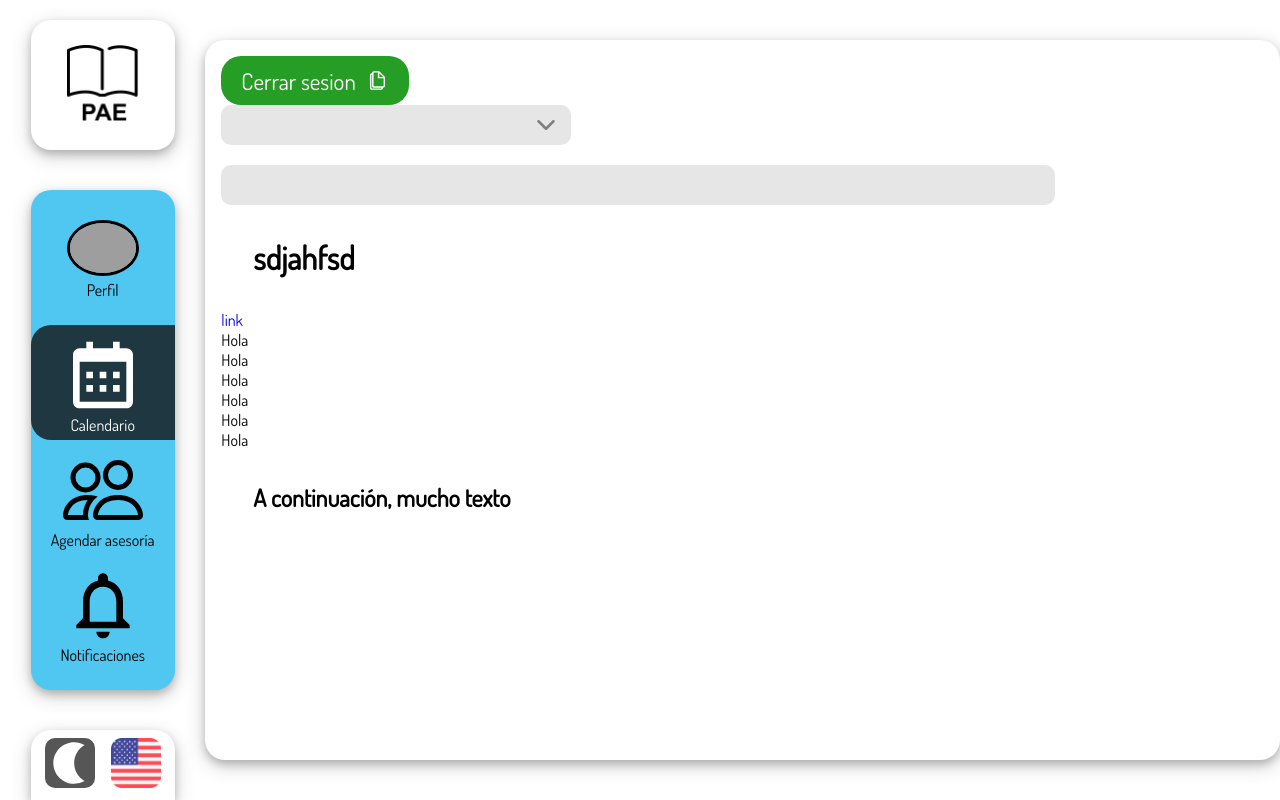
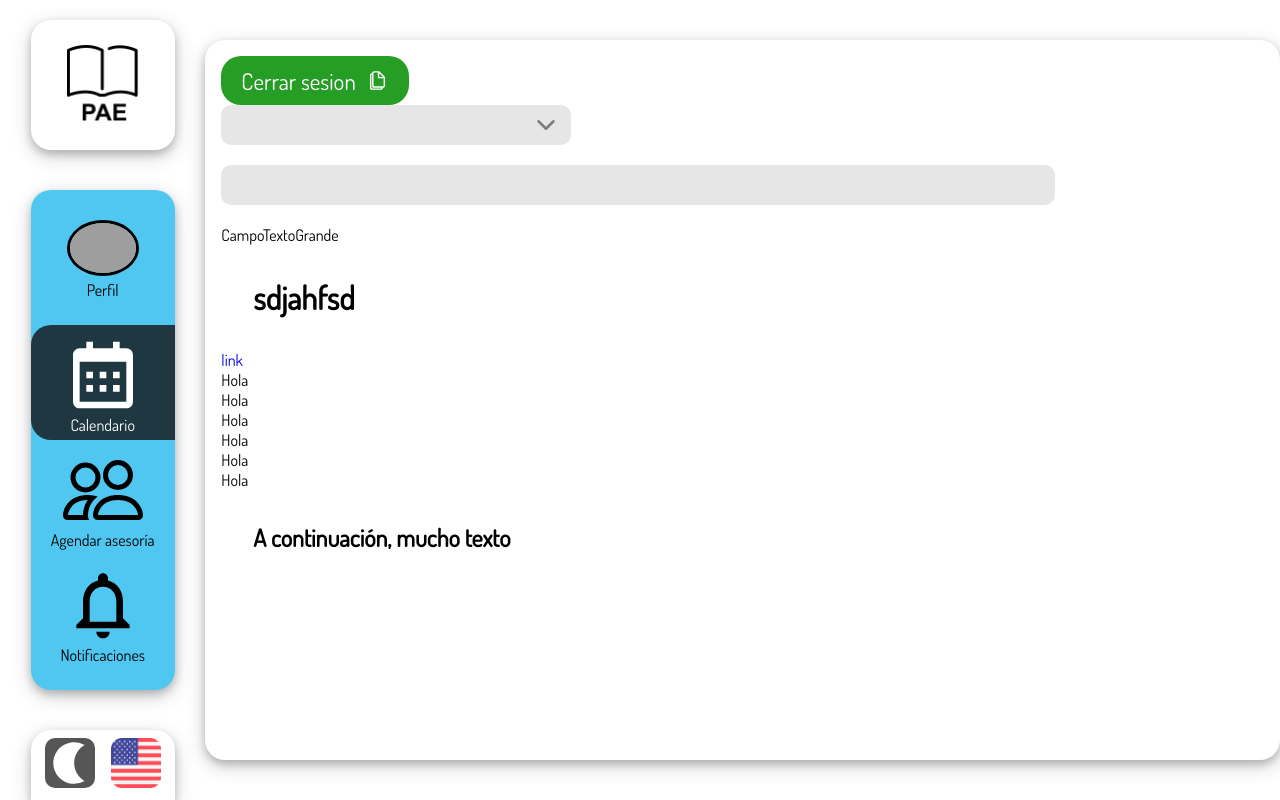
Before and after one commit to Daniel-dadu/PAE_web_platform, a React (Create React App) app in the folder frontend/: page /danielMaldonado in a window 1280 px wide. Built offline with nearby package versions, Linux system fonts and the light colour scheme; grey boxes are pictures that could not be loaded.

Commit message:
Init CampoTextoGrande component #109

```diff
--- /dev/null
+++ b/frontend/src/components/reusable/CampoTextoGrande/CampoTextoGrande.jsx
@@ -0,0 +1,10 @@
+import React from 'react'
+import './CampoTextoGrande.css'
+
+function CampoTextoGrande() {
+  return (
+    <div>CampoTextoGrande</div>
+  )
+}
+
+export default CampoTextoGrande
--- a/frontend/src/routeIndex.js
+++ b/frontend/src/routeIndex.js
@@ -24,3 +24,4 @@ export {default as BarraProgreso } from './components/reusable/BarraProgreso/Bar
 export {default as CampoSeleccionarEnListaDesplegable } from './components/reusable/CampoSeleccionarEnListaDesplegable/CampoSeleccionarEnListaDesplegable.jsx'
 
 export {default as CampoTextoPequeno } from './components/reusable/CampoTextoPequeno/CampoTextoPequeno.jsx'
+export {default as CampoTextoGrande } from './components/reusable/CampoTextoGrande/CampoTextoGrande.jsx'
--- a/frontend/src/views/componentPreview/DanielMaldonado/DanielMaldonado.jsx
+++ b/frontend/src/views/componentPreview/DanielMaldonado/DanielMaldonado.jsx
@@ -1,5 +1,5 @@
 import React from 'react'
-import { Template, BotonConImagen, CampoSeleccionarEnListaDesplegable, CampoTextoPequeno } from '../../../routeIndex'
+import { Template, BotonConImagen, CampoSeleccionarEnListaDesplegable, CampoTextoPequeno, CampoTextoGrande } from '../../../routeIndex'
 
 import './DanielMaldonado.css'
 import { IoMdCopy } from 'react-icons/io'
@@ -26,6 +26,11 @@ function DanielMaldonado() {
 
         <CampoTextoPequeno size="last"/>
 
+        <br />
+        <br />
+
+        <CampoTextoGrande size="last"/>
+
         <h1>sdjahfsd</h1>
         <a href="/asdf">link</a>
         <ul>
```
Also changed, not shown: frontend/src/components/reusable/CampoTextoGrande/CampoTextoGrande.css (added).
